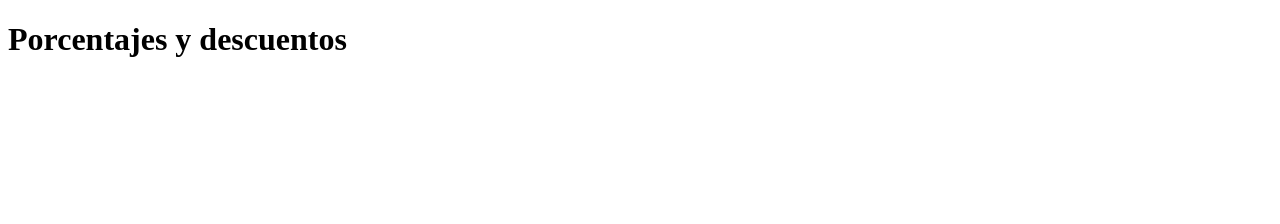
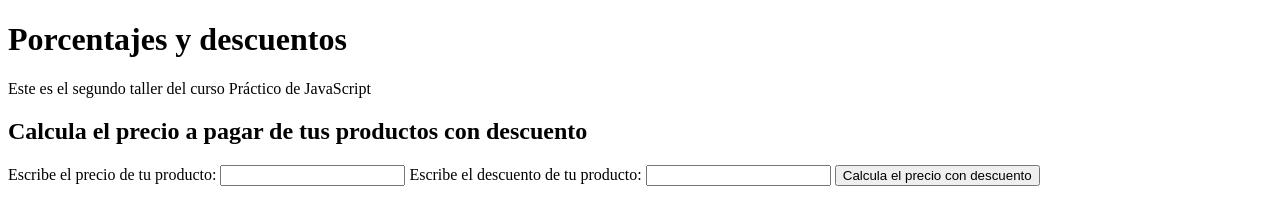
Before and after one commit to jobforero/platzi-curso-practico-javascript, a plain HTML site: page descuentos.html in a window 1280 px wide. Drawn offline with Linux system fonts and the light colour scheme.

Commit message:
Añadí la la actualización al proyecto descuento

```diff
--- a/descuentos.html
+++ b/descuentos.html
@@ -7,9 +7,29 @@
     <title>Porcentajes y descuentos & Curso Práctico de JavaScript en Platzi </title>
 </head>
 <body>
-    <h1>
-        Porcentajes y descuentos
-    </h1>
+    <header>
+        <h1>
+            Porcentajes y descuentos
+        </h1>
+        <p>Este es el segundo taller del curso Práctico de JavaScript</p>
+    </header>
+
+    <section>
+     <h2>Calcula el precio a pagar de tus productos con descuento </h2>
+     <form>
+         <label for="InputPrice">Escribe el precio de tu producto: </label>
+         <input id="InputPrice" type="number"/>
+
+         <label for="InputDiscount">Escribe el descuento de tu producto: </label>
+         <input id="InputDiscount" type="number"/>
+
+         <button type="button" onclick="onClickButtonPriceDiscount()">
+             Calcula el precio con descuento
+         </button>
+
+         <p id="ResultP"></p>
+     </form>
+    </section>
 
     <script src="./descuentos.js"></script>
 </body>
--- a/descuentos.js
+++ b/descuentos.js
@@ -0,0 +1,28 @@
+//const precioOriginal = 120;
+//const descuento = 18;
+
+function calcularPrecioConDescuento(precio, descuento){
+  const porcentajePrecioConDescuento = 100 - descuento;
+  const precioConDescuento = (precio * porcentajePrecioConDescuento) / 100;
+
+  return precioConDescuento;
+}
+
+//console.log({
+//    precioOriginal,
+//    descuento,
+//    porcentajePrecioConDescuento,
+//    precioConDescuento,
+//});
+function onClickButtonPriceDiscount(){
+    const inputPrice = document.getElementById("InputPrice");
+    const priceValue = inputPrice.value;
+
+    const inputDiscount = document.getElementById("InputDiscount");
+    const  discountValue = inputDiscount.value;
+
+    const precioConDescuento = calcularPrecioConDescuento(priceValue, discountValue);
+
+    const resultp = document.getElementById("ResultP");
+    resultp.innerText = "El precio con descuento son: $" + precioConDescuento;
+}
```
Also changed, not shown: 1 other file.
